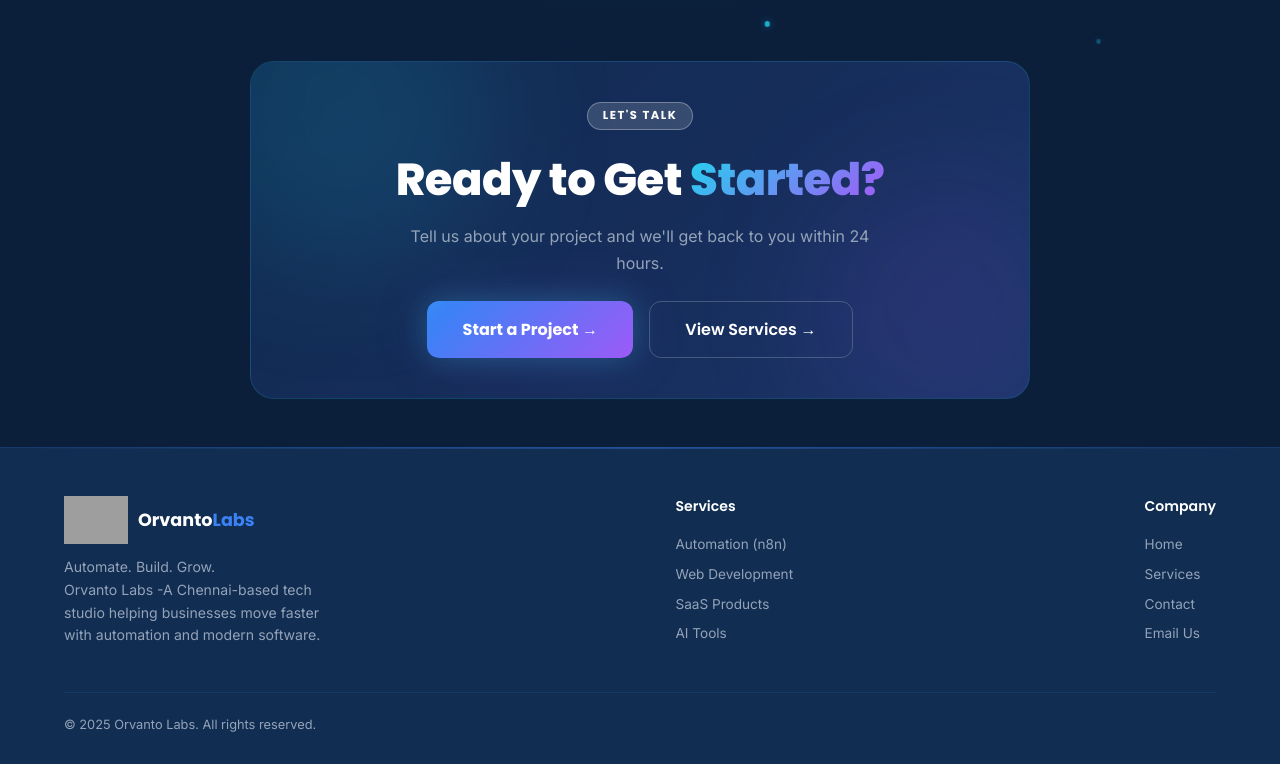
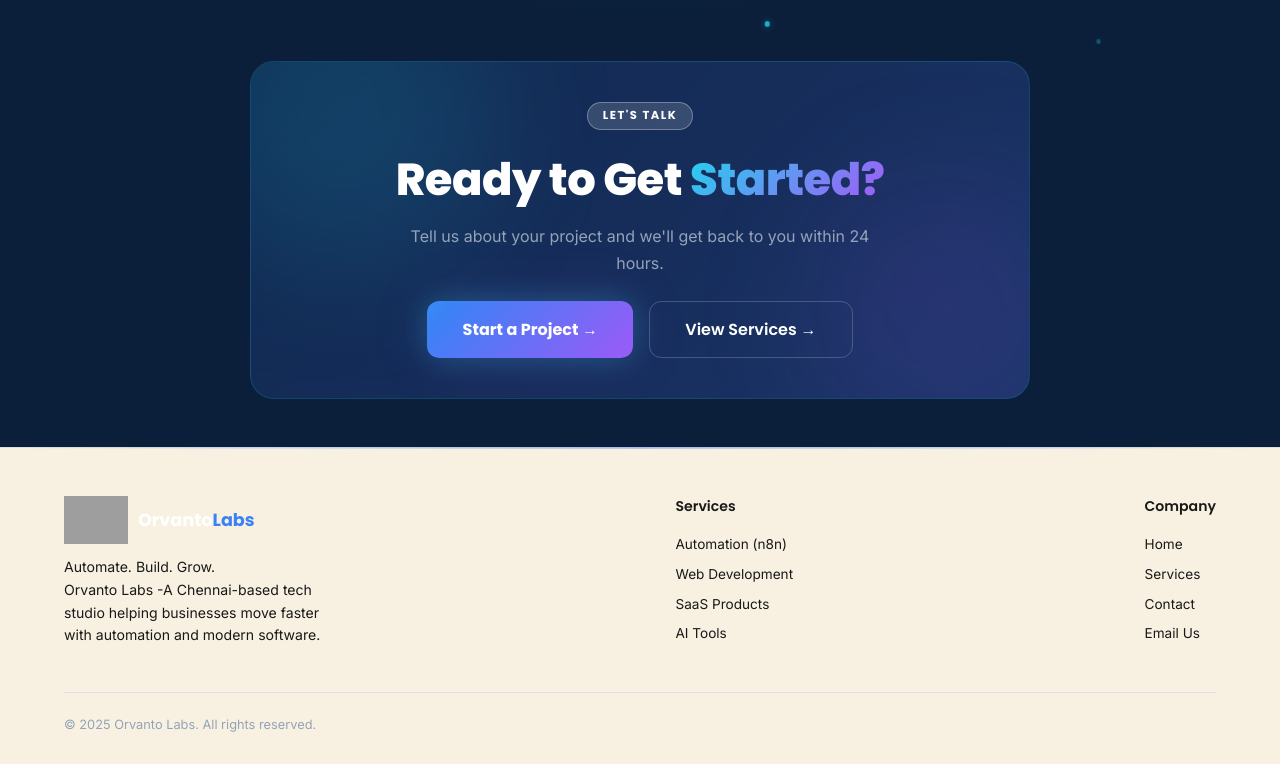
Before and after one commit to Abishek755/Orvantolabs, a plain HTML site: page index.html in a window 1280 px wide. Shown: the part 1384-2148 px from the top of the page. Drawn offline with Linux system fonts and the light colour scheme; grey boxes are pictures that could not be loaded.

Commit message:
Update styles.css

```diff
--- a/styles.css
+++ b/styles.css
@@ -2,11 +2,12 @@
 :root{
   --bg:#0B1F3A;
   --bg2:#0f2847;
-  --bg3:#112d52;
+  --bg3:#f8f1e1;
   --blue:#3B82F6;
   --blue2:#60a5fa;
   --white:#FFFFFF;
   --gray:#94A3B8;
+  --black:#191919;
   --card:#0d2240;
   --border:rgba(59,130,246,0.15);
 }
@@ -347,11 +348,11 @@ section{padding:6rem 5%;}
 /* ── FOOTER ── */
 footer{background:var(--bg3);border-top:1px solid var(--border);padding:3rem 5% 2rem;}
 .footer-top{display:flex;justify-content:space-between;align-items:flex-start;flex-wrap:wrap;gap:2rem;margin-bottom:2.5rem;}
-.footer-brand p{color:var(--gray);font-size:0.88rem;margin-top:0.75rem;max-width:260px;line-height:1.6;}
-.footer-links h4{font-size:0.88rem;font-weight:600;margin-bottom:1rem;}
+.footer-brand p{color:var(--black);font-size:0.88rem;margin-top:0.75rem;max-width:260px;line-height:1.6;}
+.footer-links h4{color:var(--black);font-size:0.88rem;font-weight:600;margin-bottom:1rem;}
 .footer-links ul{list-style:none;}
 .footer-links ul li{margin-bottom:0.6rem;}
-.footer-links ul li a{color:var(--gray);text-decoration:none;font-size:0.85rem;transition:color 0.2s;}
+.footer-links ul li a{color:var(--black);text-decoration:none;font-size:0.85rem;transition:color 0.2s;}
 .footer-links ul li a:hover{color:var(--blue);}
 .footer-bottom{border-top:1px solid var(--border);padding-top:1.5rem;display:flex;justify-content:space-between;align-items:center;flex-wrap:wrap;gap:1rem;}
 .footer-bottom p{color:var(--gray);font-size:0.8rem;}
```
